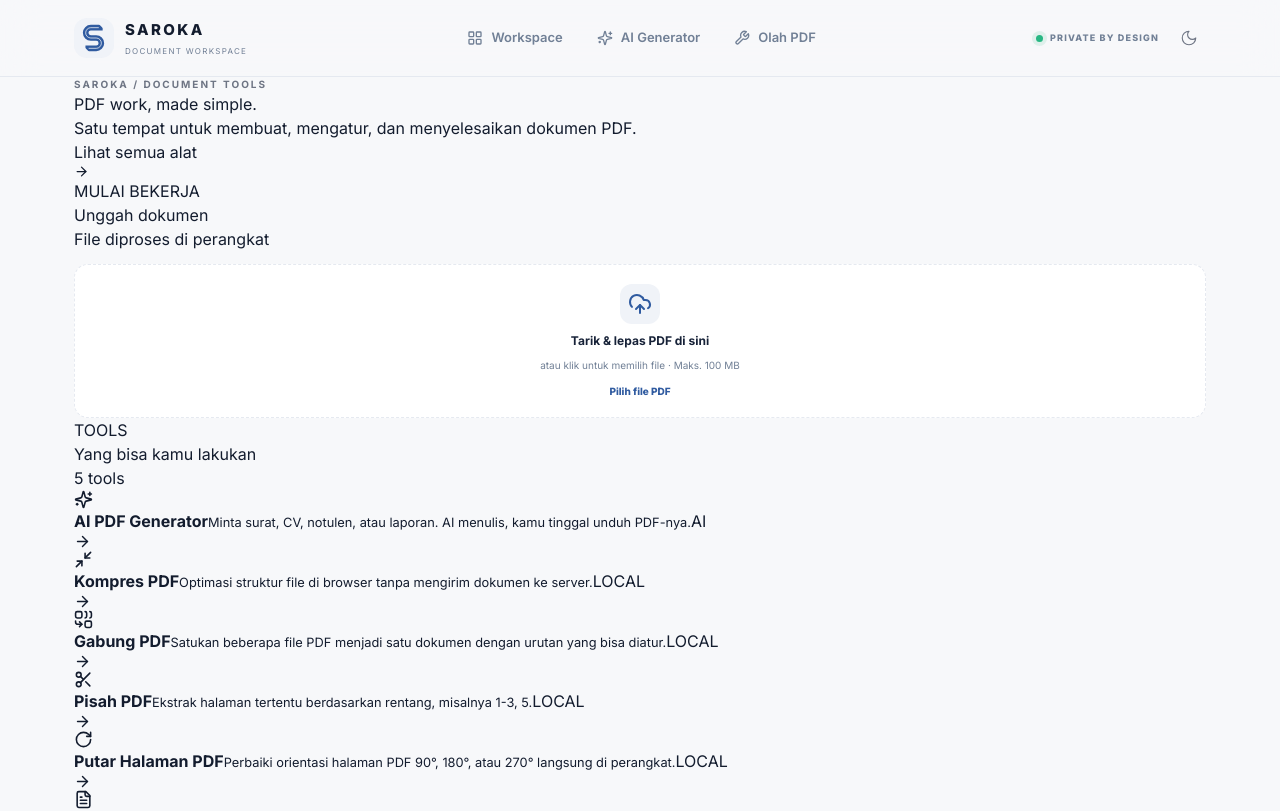
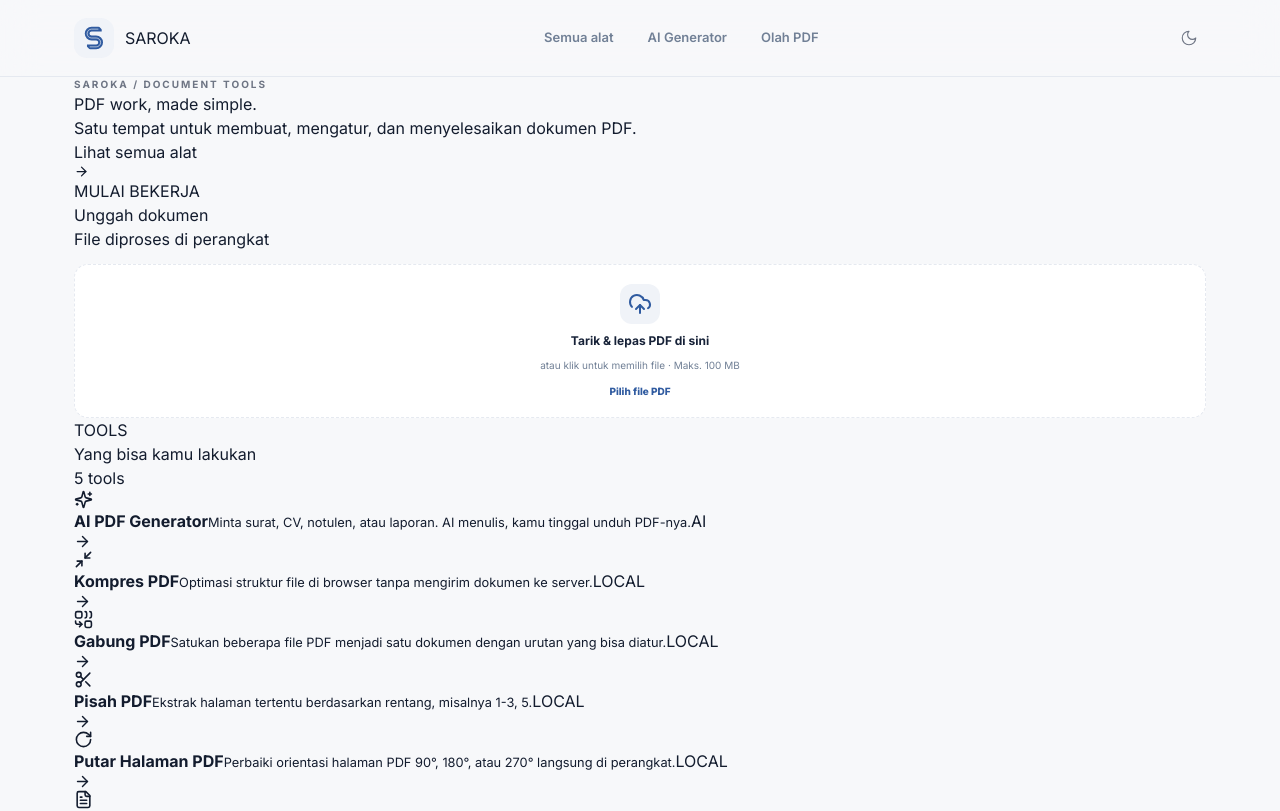
Before and after one commit to Bagaas-ind/Simulator-pdf-tools, a Next.js app: page / in a window 1280 px wide. Shown: the top 811 px of the page. Built offline with nearby package versions, Linux system fonts and the light colour scheme.

Commit message:
design: simplify SAROKA navigation and branding

```diff
--- a/components/Header.tsx
+++ b/components/Header.tsx
@@ -8,7 +8,7 @@ import Logo from "./Logo";
 import ThemeToggle from "./ThemeToggle";
 
 const nav = [
-  { href: "/alat", label: "Workspace", icon: LayoutGrid },
+  { href: "/alat", label: "Semua alat", icon: LayoutGrid },
   { href: "/buat-pdf", label: "AI Generator", icon: Sparkles },
   { href: "/olah-pdf", label: "Olah PDF", icon: Wrench },
 ];
@@ -22,15 +22,15 @@ export default function Header() {
     <header className="saroka-header">
       <div className="header-inner">
         <Link href="/" className="brand-lockup" aria-label="Saroka, beranda">
-          <span className="brand-mark"><Logo className="h-7 w-auto"/></span>
-          <span><b>SAROKA</b><small>DOCUMENT WORKSPACE</small></span>
+          <span className="brand-mark"><Logo className="h-6 w-auto"/></span>
+          <span className="brand-name">SAROKA</span>
         </Link>
-        <nav className="desktop-nav">
-          {nav.map(({href,label,icon:Icon}) => <Link key={href} href={href} className={pathname === href ? "nav-link active" : "nav-link"}><Icon size={16}/>{label}</Link>)}
+        <nav className="desktop-nav" aria-label="Navigasi utama">
+          {nav.map(({href,label}) => <Link key={href} href={href} className={pathname === href ? "nav-link active" : "nav-link"}>{label}</Link>)}
         </nav>
-        <div className="header-actions"><span className="privacy-indicator"><span/> PRIVATE BY DESIGN</span><ThemeToggle/><button className="mobile-menu" onClick={() => setOpen(v=>!v)} aria-label={open ? "Tutup menu" : "Buka menu"} aria-expanded={open}>{open ? <X size={21}/> : <Menu size={21}/>}</button></div>
+        <div className="header-actions"><ThemeToggle/><button className="mobile-menu" onClick={() => setOpen(v=>!v)} aria-label={open ? "Tutup menu" : "Buka menu"} aria-expanded={open}>{open ? <X size={20}/> : <Menu size={20}/>}</button></div>
       </div>
-      {open && <nav className="mobile-nav">{nav.map(({href,label,icon:Icon})=><Link key={href} href={href} className={pathname===href ? "active" : ""}><Icon size={18}/>{label}</Link>)}</nav>}
+      {open && <nav className="mobile-nav" aria-label="Navigasi mobile">{nav.map(({href,label})=><Link key={href} href={href} className={pathname===href ? "active" : ""}>{label}</Link>)}</nav>}
     </header>
   );
 }
```
